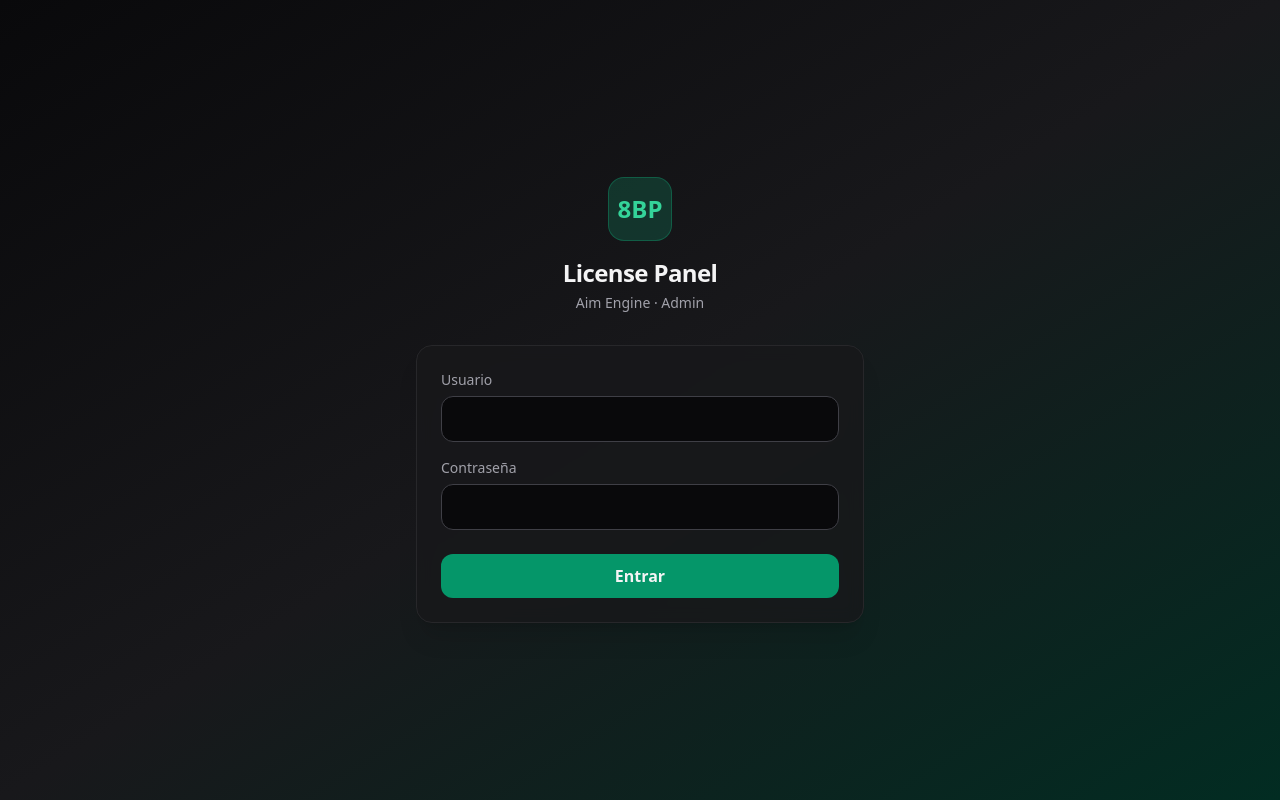
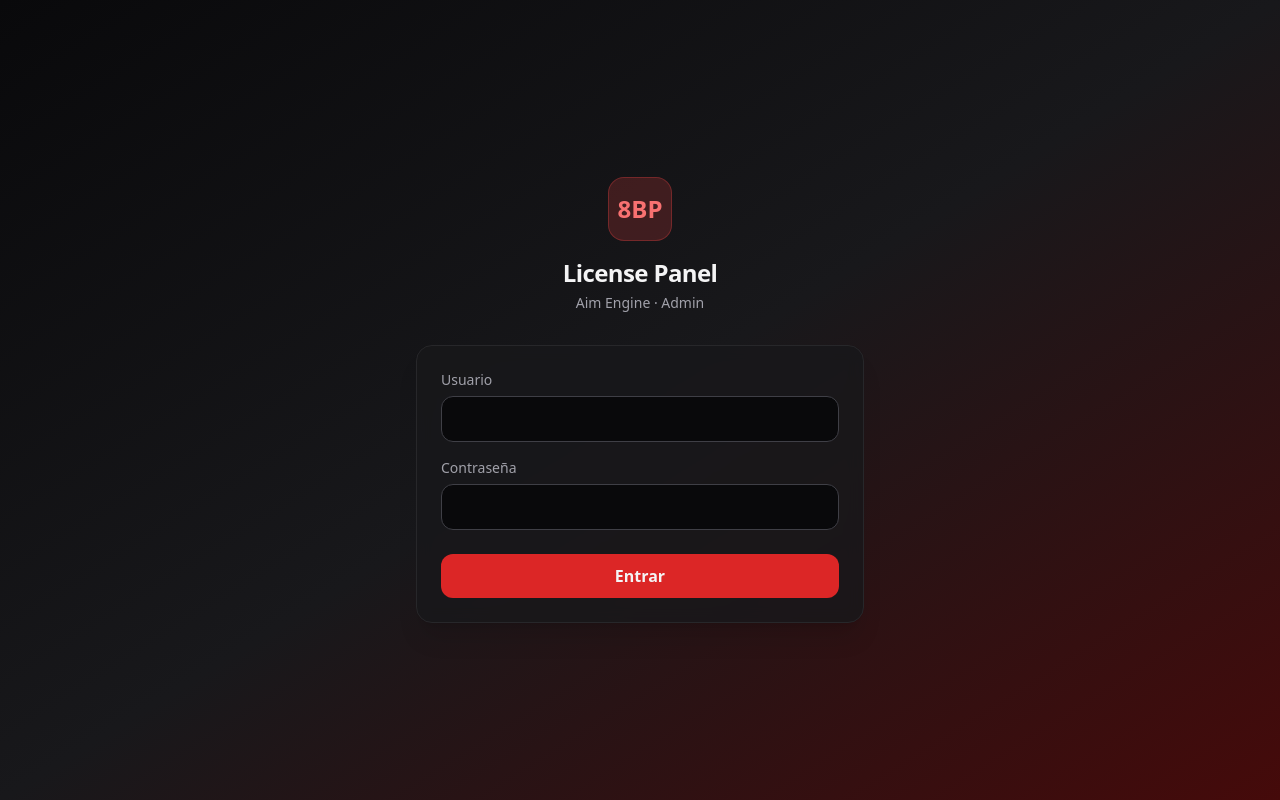
Before and after one commit to luisxitq/8BP, a Next.js app: page /login in a window 1280 px wide. Built offline with nearby package versions, Linux system fonts and the light colour scheme.

Commit message:
update page.tsx

```diff
--- a/app/login/page.tsx
+++ b/app/login/page.tsx
@@ -35,11 +35,11 @@ export default function LoginPage() {
   }
 
   return (
-    <div className="min-h-[100dvh] flex items-center justify-center px-4 py-8 bg-gradient-to-br from-zinc-950 via-zinc-900 to-emerald-950">
+    <div className="min-h-[100dvh] flex items-center justify-center px-4 py-8 bg-gradient-to-br from-zinc-950 via-zinc-900 to-red-950">
       <div className="w-full max-w-sm sm:max-w-md">
         <div className="text-center mb-6 sm:mb-8">
-          <div className="inline-flex items-center justify-center w-14 h-14 sm:w-16 sm:h-16 rounded-2xl bg-emerald-500/20 border border-emerald-500/30 mb-3 sm:mb-4">
-            <span className="text-xl sm:text-2xl font-bold text-emerald-400">8BP</span>
+          <div className="inline-flex items-center justify-center w-14 h-14 sm:w-16 sm:h-16 rounded-2xl bg-red-500/20 border border-red-500/30 mb-3 sm:mb-4">
+            <span className="text-xl sm:text-2xl font-bold text-red-400">8BP</span>
           </div>
           <h1 className="text-xl sm:text-2xl font-bold tracking-tight">License Panel</h1>
           <p className="text-zinc-400 text-sm mt-1">Aim Engine · Admin</p>
@@ -60,7 +60,7 @@ export default function LoginPage() {
             type="text"
             value={username}
             onChange={(e) => setUsername(e.target.value)}
-            className="w-full mb-4 px-3 py-3 sm:py-2.5 rounded-xl bg-zinc-950 border border-zinc-700 focus:border-emerald-500 transition"
+            className="w-full mb-4 px-3 py-3 sm:py-2.5 rounded-xl bg-zinc-950 border border-zinc-700 focus:border-red-500 transition"
             autoComplete="username"
             inputMode="text"
             required
@@ -71,7 +71,7 @@ export default function LoginPage() {
             type="password"
             value={password}
             onChange={(e) => setPassword(e.target.value)}
-            className="w-full mb-6 px-3 py-3 sm:py-2.5 rounded-xl bg-zinc-950 border border-zinc-700 focus:border-emerald-500 transition"
+            className="w-full mb-6 px-3 py-3 sm:py-2.5 rounded-xl bg-zinc-950 border border-zinc-700 focus:border-red-500 transition"
             autoComplete="current-password"
             required
           />
@@ -79,7 +79,7 @@ export default function LoginPage() {
           <button
             type="submit"
             disabled={loading}
-            className="w-full py-3 sm:py-2.5 rounded-xl bg-emerald-600 hover:bg-emerald-500 active:bg-emerald-700 disabled:opacity-50 font-semibold transition touch-manipulation"
+            className="w-full py-3 sm:py-2.5 rounded-xl bg-red-600 hover:bg-red-500 active:bg-red-700 disabled:opacity-50 font-semibold transition touch-manipulation"
           >
             {loading ? 'Entrando…' : 'Entrar'}
           </button>
```
